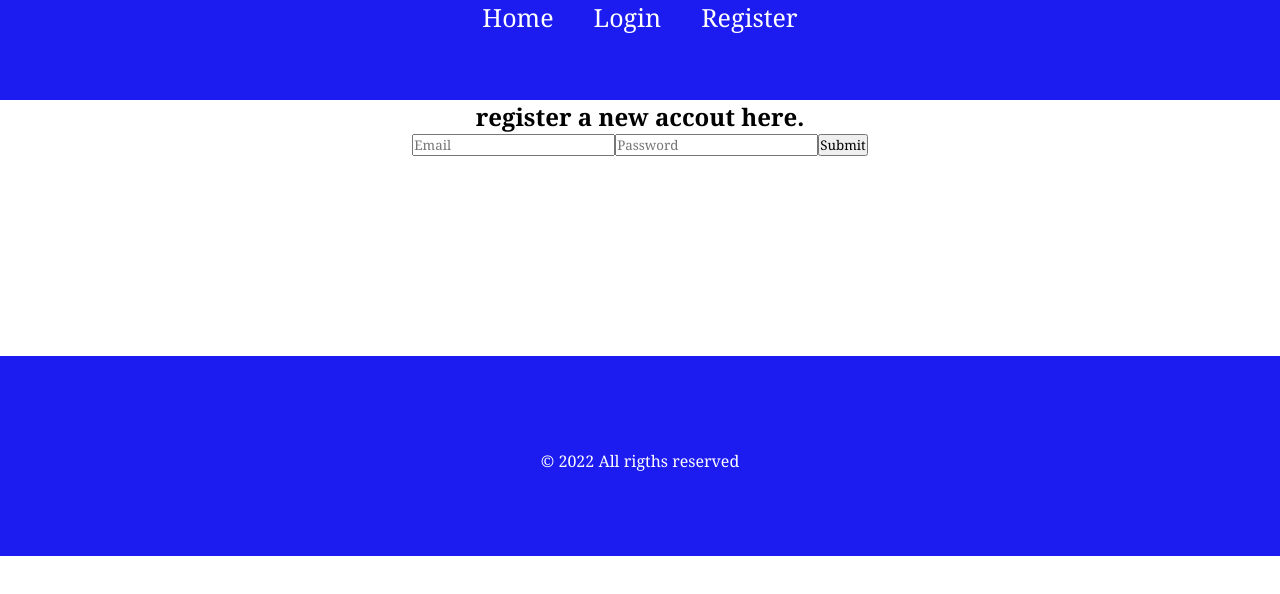
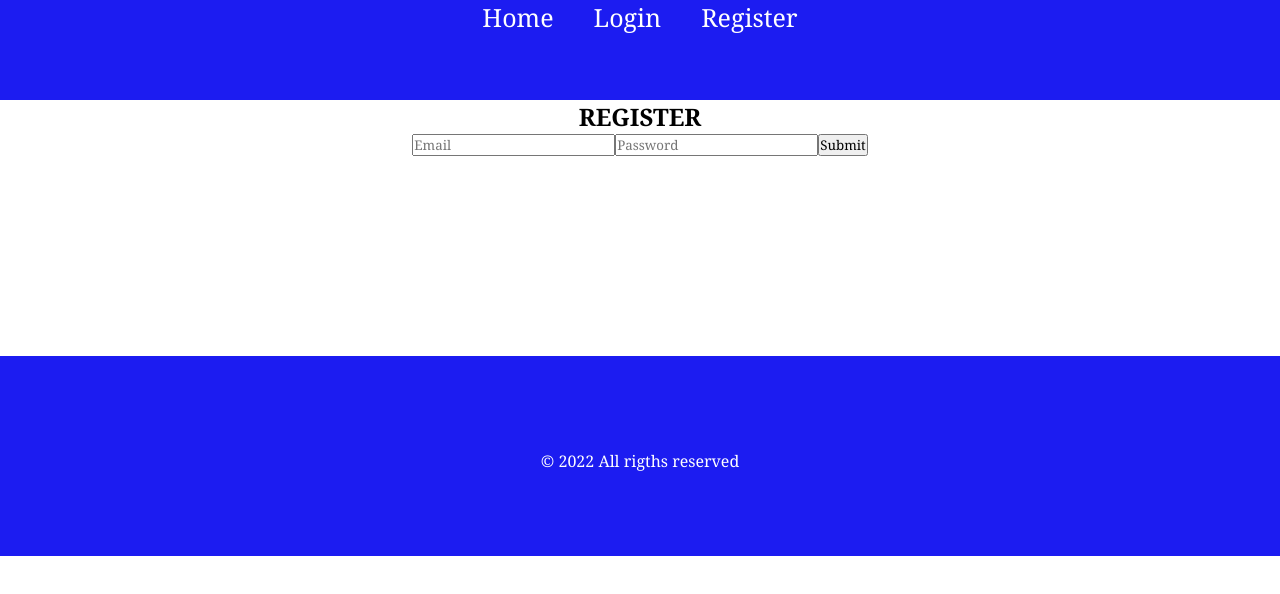
Before and after one commit to cr7st74n/Purpel-Cobra-Finances, a React (Create React App) app in the folder client/: page /register in a window 1280 px wide. Shown: the top 594 px of the page. Built offline with nearby package versions, Linux system fonts and the light colour scheme.

Commit message:
login, reg, and stats title changes

```diff
--- a/client/src/pages/Login.js
+++ b/client/src/pages/Login.js
@@ -47,7 +47,7 @@ export default function Login(props){
 
   return (
     <div>
-        <h2>This is the login page</h2>
+        <h2>LOG IN</h2>
             <form>
             <input onChange={handleInput} name='email' value={formInput.email} type="text" placeholder="Email" />
             <input onChange={handleInput} name='password' value={formInput.password} type="password" placeholder="Password" />
--- a/client/src/pages/Register.js
+++ b/client/src/pages/Register.js
@@ -48,7 +48,7 @@ export default function Register(props){
 
   return (
     <div>
-        <h2>register a new accout here.</h2>
+        <h2>REGISTER</h2>
             <input onChange={handleInput} name='email' value={formInput.email} type="email" placeholder="Email" />
             <input onChange={handleInput} name='password' value={formInput.password} type="password" placeholder="Password" />
             <button onClick={handleAddUser}>Submit</button>
--- a/client/src/pages/Stats.js
+++ b/client/src/pages/Stats.js
@@ -3,7 +3,7 @@ import React from 'react'
 export default function Stats(){
     return (
       <div>
-          <h2>This is a third page</h2>
+          <h2>Expenses Breakdown</h2>
       </div>
     )
   }
```
